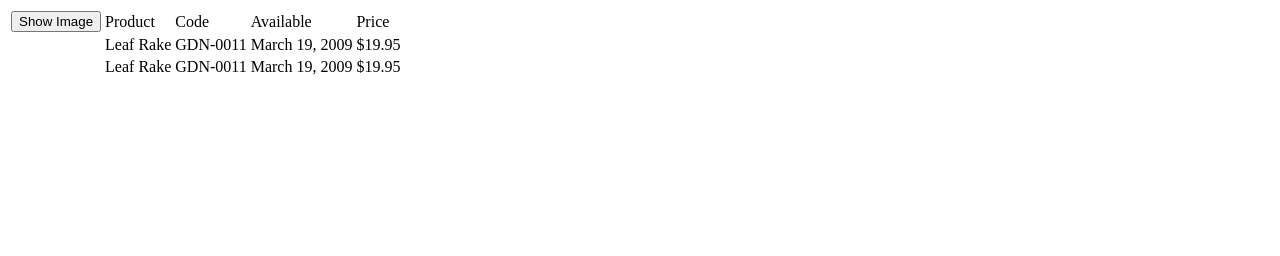
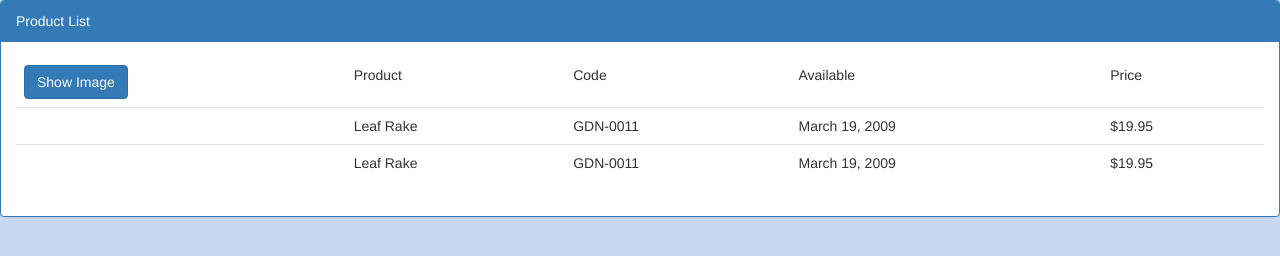
Before and after one commit to pearpages/lob, a website: page index.html in a window 1280 px wide. Drawn offline with nearby package versions, Linux system fonts and the light colour scheme; some packages are replaced by stand-ins of ours.

Commit message:
creating services

```diff
--- a/bower.json
+++ b/bower.json
@@ -16,6 +16,7 @@
     "tests"
   ],
   "dependencies": {
-    "angular": "~1.4.7"
+    "angular": "~1.4.7",
+    "angular-resource": "~1.4.7"
   }
 }
--- /dev/null
+++ b/css/app.css
@@ -0,0 +1,3 @@
+body{
+	background-color: #C6D9F1;
+}
--- a/index.html
+++ b/index.html
@@ -3,18 +3,31 @@
 <head>
 	<title>Product Management</title>
 
+	<link rel="stylesheet" type="text/css" href="bower_components/bootstrap/dist/css/bootstrap.css">
+	<link rel="stylesheet" type="text/css" href="css/app.css">
+
 	<!-- Library Scripts -->
 	<script src="bower_components/angular/angular.js"></script>
+	<script src="bower_components/angular-resource/angular-resource.js"></script>
+
+
+	<!-- Source Files -->
 	<script src="app/app.js"></script>
 	<script src="app/products/ProductList.controller.js"></script>
+	<script src="app/common/services/common.services.js"></script>
+
 </head>
 <body ng-app="app">
 
-	<table ng-controller="ProductList as vm">
+	<div class="panel panel-primary">
+		<div class="panel-heading">Product List</div>
+
+		<div class="panel-body">
+		<table class="table" ng-controller="ProductList as vm">
 				<thead>
 					<tr>
 						<td>
-				<button type="button" ng-click="vm.toggleImage()">
+							<button class="btn btn-primary" type="button" ng-click="vm.toggleImage()">
 								{{vm.showImage ? "Hide" : "Show"}} Image
 							</button></td>
 							<td>Product</td>
@@ -36,6 +49,11 @@
 						</tr>
 					</tbody>
 				</table>
+			</div>
+
+		</div>
+
+
 
 	</body>
 	</html>
```
Also changed, not shown: README.md, common/services/common.services.js (added). Lines whose indentation alone changed are shown as unchanged.
